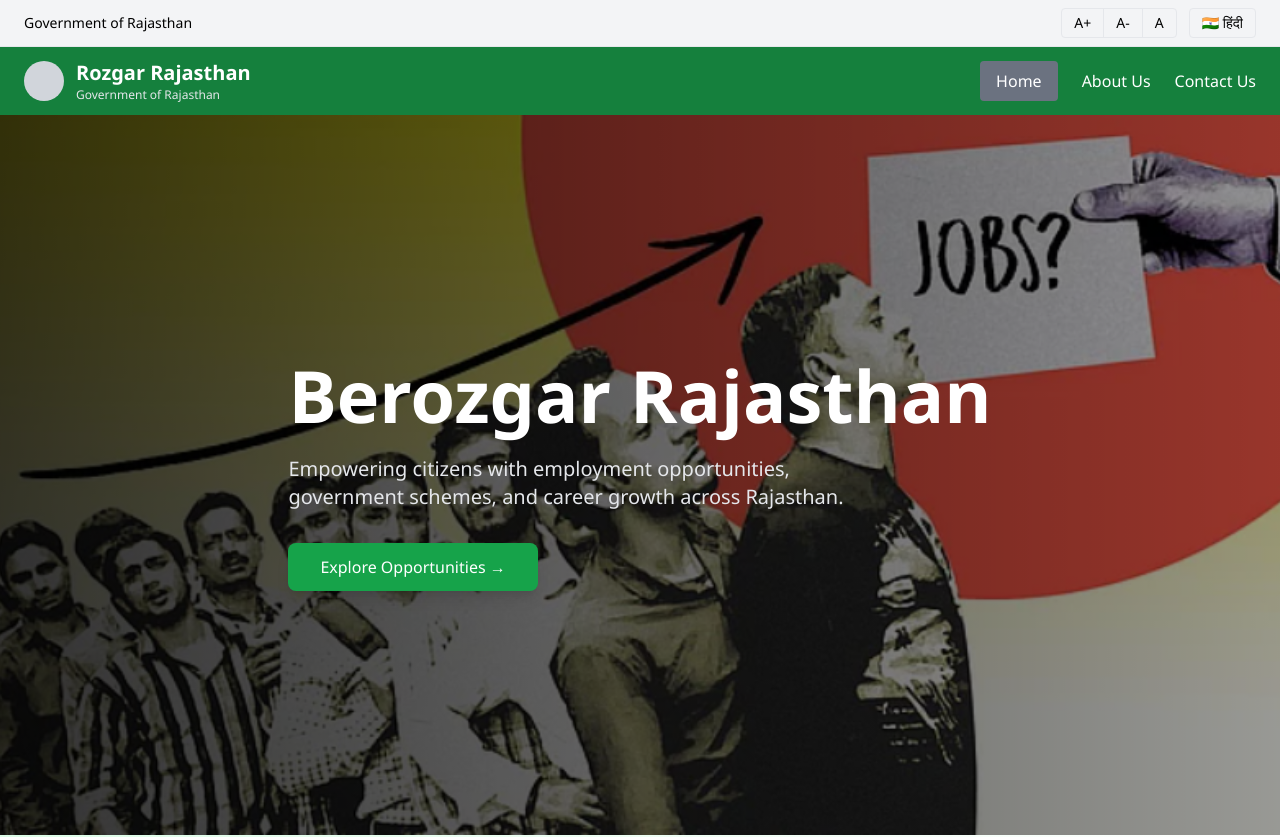
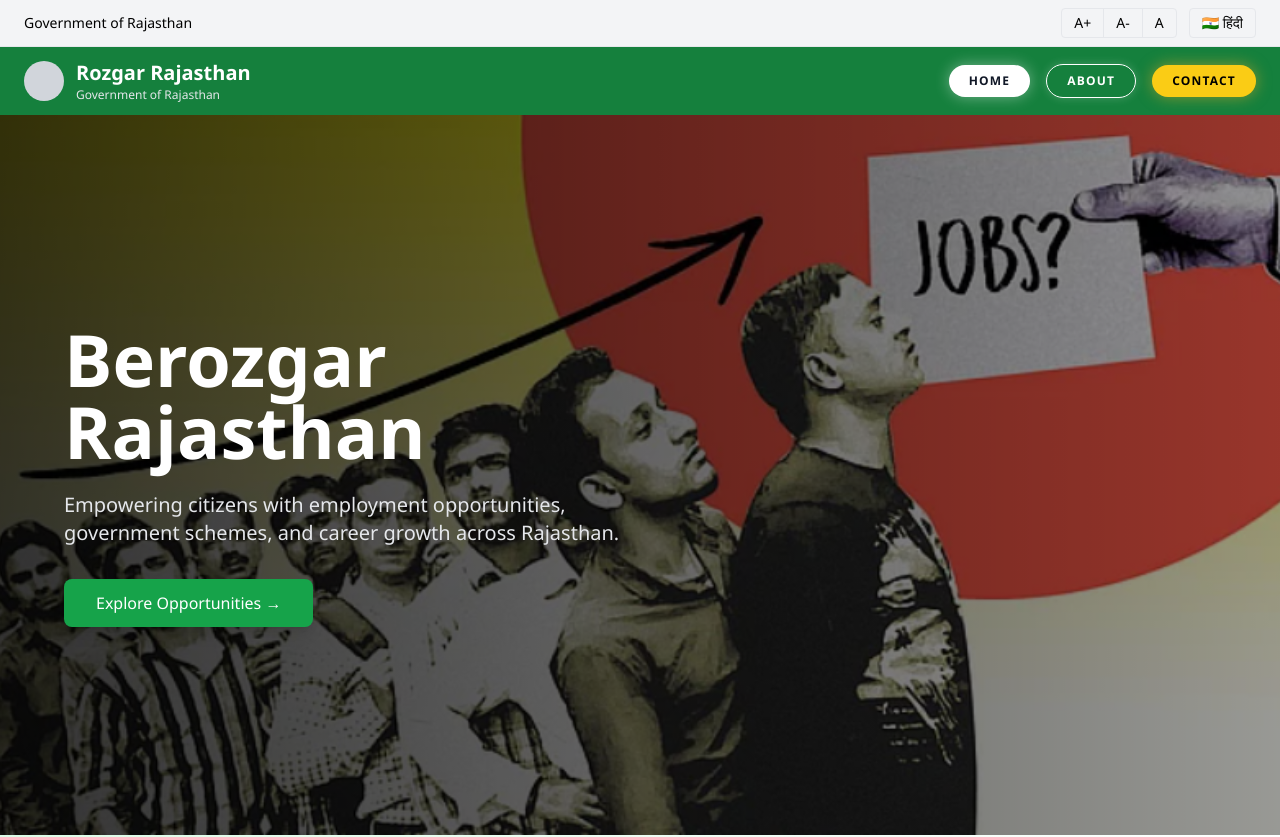
Before and after one commit to AlchemistMonkey02/job-portal-rajasthan, a React (Vite) app: page / in a window 1280 px wide. Shown: the top 837 px of the page. Built offline with nearby package versions, Linux system fonts and the light colour scheme.

Commit message:
update hero and header

```diff
--- a/src/Hero.jsx
+++ b/src/Hero.jsx
@@ -1,7 +1,20 @@
-import React from "react";
+import { useEffect, useState } from "react";
 import { motion } from "framer-motion";
 import heroImg from "./assets/hero.png";
 import job from "./assets/job.png";
+
+// Animation (TOP → DOWN)
+const fadeDown = {
+  hidden: { opacity: 0, y: -80 },
+  visible: {
+    opacity: 1,
+    y: 0,
+    transition: {
+      duration: 0.8,
+      ease: "easeOut",
+    },
+  },
+};
 
 const fadeUp = {
   hidden: { opacity: 0, y: 50 },
@@ -16,14 +29,18 @@
       className="h-[90vh] bg-cover bg-center relative flex items-center"
       style={{ backgroundImage: `url(${heroImg})` }}
     >
+      {/* Overlay */}
       <div className="absolute inset-0 bg-gradient-to-r from-black/80 to-black/40"></div>
 
+      {/* Content */}
       <motion.div
-          variants={fadeUp}
+        variants={fadeDown}
         initial="hidden"
-          animate="visible"
-          className="relative z-10 max-w-7xl mx-auto px-6 text-white"
+        whileInView="visible"
+        viewport={{ once: false }}
+        className="relative z-10 w-full px-6 md:px-16 text-white flex justify-start"
       >
+        <div className="max-w-xl">
         <h2 className="text-5xl md:text-7xl font-bold mb-6 leading-tight">
           Berozgar Rajasthan
         </h2>
@@ -36,6 +53,7 @@
         <button className="bg-green-600 hover:bg-green-700 px-8 py-3 rounded-lg font-medium shadow-lg hover:scale-105 transition">
           Explore Opportunities →
         </button>
+        </div>
       </motion.div>
     </section>
 
@@ -71,7 +89,7 @@
         style={{ backgroundImage: `url(${job})` }}
       >
         {/* Overlay (controls opacity) */}
-        <div className="absolute inset-0 bg-black/50"></div>
+        <div className="absolute inset-0 bg-gradient-to-r from-black/80 to-black/40"></div>
 
         {/* Content */}
         <div className="relative z-10">
--- a/src/components/Header.jsx
+++ b/src/components/Header.jsx
@@ -5,7 +5,7 @@
   return (
     <header className="w-full">
 
-      {/* Combined Header Row */}
+      {/* Header Row */}
       <div className="w-full bg-green-700 text-white">
         <div className="max-w-7xl mx-auto flex items-center justify-between px-6 py-3">
 
@@ -23,16 +23,42 @@
           </div>
 
           {/* RIGHT: Navigation */}
-    <nav className="flex items-center gap-6 font-medium">
-      <a href="./home" className="bg-gray-500 px-4 py-2 rounded">
+          <nav className="flex items-center gap-4">
+
+            {/* HOME (Active Glow Button) */}
+            <a
+              href="./home"
+              className="px-5 py-2 bg-white text-gray-900 text-xs font-bold uppercase tracking-widest rounded-full
+              shadow-[0_0_15px_rgba(255,255,255,0.4)]
+              hover:shadow-[0_0_25px_rgba(255,255,255,0.8)]
+              hover:scale-105 transition-all duration-300"
+            >
               Home
             </a>
-      <a href="./about" className="hover:text-gray-200">
-        About Us
+
+            {/* ABOUT */}
+            <a
+              href="./about"
+              className="px-5 py-2 border border-white text-white text-xs font-bold uppercase tracking-widest rounded-full
+              hover:bg-white hover:text-gray-900
+              shadow-[0_0_10px_rgba(255,255,255,0.2)]
+              hover:shadow-[0_0_20px_rgba(255,255,255,0.6)]
+              hover:scale-105 transition-all duration-300"
+            >
+              About
             </a>
-      <a href="./contact" className="hover:text-gray-200">
-        Contact Us
+
+            {/* CONTACT (Yellow Glow like reference) */}
+            <a
+              href="./contact"
+              className="px-5 py-2 bg-yellow-400 text-black text-xs font-bold uppercase tracking-widest rounded-full
+              shadow-[0_0_15px_rgba(251,173,38,0.5)]
+              hover:shadow-[0_0_25px_rgba(251,173,38,0.9)]
+              hover:scale-105 transition-all duration-300"
+            >
+              Contact
             </a>
+
           </nav>
 
         </div>
```
Lines whose indentation alone changed are shown as unchanged.
